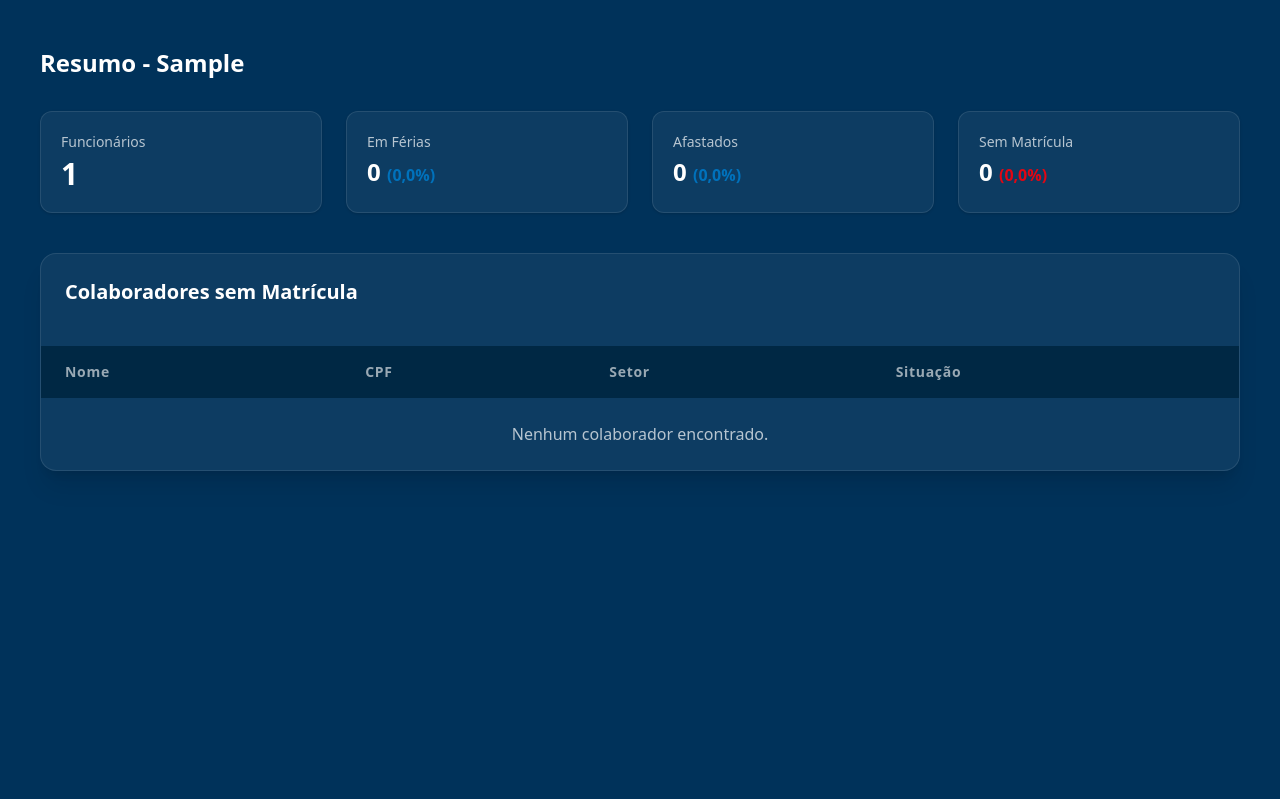
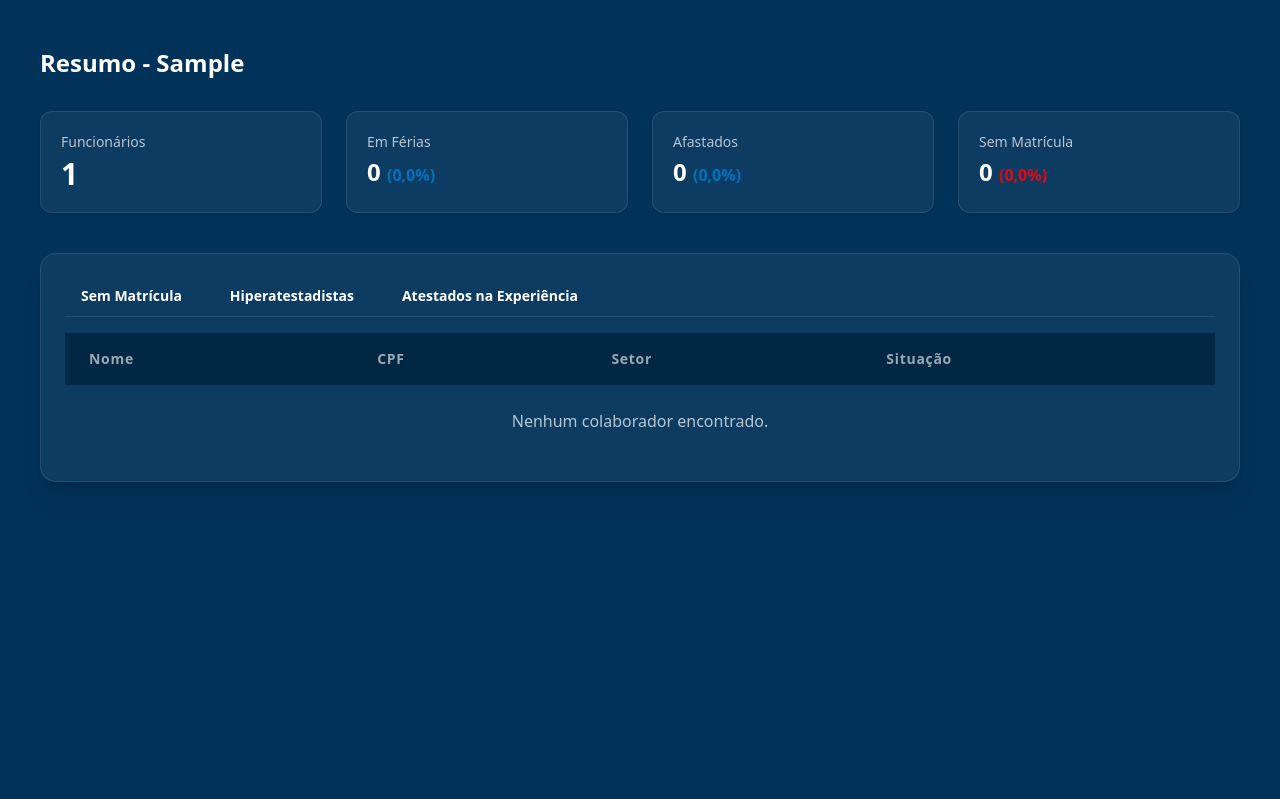
Before and after one commit to RiqueAlvess/portal, a Django app: page /dashboard/ in a window 1280 px wide. Shown: the part 67-866 px from the top of the page. Run offline with Django 5.2, Linux system fonts and the light colour scheme; a user stored in the database is signed in; tables that the repository leaves empty hold one stand-in row (values such as "Sample post").

Commit message:
Updt Overview

```diff
--- a/dashboard/templates/dashboard.html
+++ b/dashboard/templates/dashboard.html
@@ -12,23 +12,33 @@
       </div>
       <div class="bg-white/5 border border-white/10 rounded-xl p-5 shadow card-hover">
         <h3 class="text-sm text-white/70 mb-1">Em Férias</h3>
-        <p class="text-2xl font-semibold text-white">{{ total_ferias }} <span class="text-[#0072BC] text-base">({{ perc_ferias }}%)</span></p>
+        <p class="text-2xl font-semibold text-white">{{ total_ferias }}
+          <span class="text-[#0072BC] text-base">({{ perc_ferias }}%)</span>
+        </p>
       </div>
       <div class="bg-white/5 border border-white/10 rounded-xl p-5 shadow card-hover">
         <h3 class="text-sm text-white/70 mb-1">Afastados</h3>
-        <p class="text-2xl font-semibold text-white">{{ total_afastados }} <span class="text-[#0072BC] text-base">({{ perc_afastados }}%)</span></p>
+        <p class="text-2xl font-semibold text-white">{{ total_afastados }}
+          <span class="text-[#0072BC] text-base">({{ perc_afastados }}%)</span>
+        </p>
       </div>
       <div class="bg-white/5 border border-white/10 rounded-xl p-5 shadow card-hover">
         <h3 class="text-sm text-white/70 mb-1">Sem Matrícula</h3>
-        <p class="text-2xl font-semibold text-white">{{ total_sem_matricula }} <span class="text-[#E30613] text-base">({{ perc_sem_matricula }}%)</span></p>
+        <p class="text-2xl font-semibold text-white">{{ total_sem_matricula }}
+          <span class="text-[#E30613] text-base">({{ perc_sem_matricula }}%)</span>
+        </p>
       </div>
     </div>
 
     <div class="bg-white/5 border border-white/10 rounded-2xl shadow-xl overflow-hidden">
       <div class="p-6">
-        <h2 class="text-xl text-white font-semibold mb-4">Colaboradores sem Matrícula</h2>
+        <div class="flex space-x-4 border-b border-white/10 mb-4">
+          <button class="tab-button text-white py-2 px-4 text-sm font-semibold border-b-2 border-transparent hover:border-white active-tab" onclick="showTab('tab1')">Sem Matrícula</button>
+          <button class="tab-button text-white py-2 px-4 text-sm font-semibold border-b-2 border-transparent hover:border-white" onclick="showTab('tab2')">Hiperatestadistas</button>
+          <button class="tab-button text-white py-2 px-4 text-sm font-semibold border-b-2 border-transparent hover:border-white" onclick="showTab('tab3')">Atestados na Experiência</button>
         </div>
-      <div class="overflow-x-auto">
+
+        <div id="tab1" class="tab-content block">
           <table class="w-full border-collapse">
             <thead class="bg-[#002844]">
               <tr>
@@ -41,13 +51,7 @@
             <tbody class="divide-y divide-white/10">
               {% for f in colaboradores_sem_matricula %}
               <tr class="hover:bg-white/5 transition-colors">
-              <td class="flex items-center gap-2 px-6 py-4 text-white/90">
-                <svg xmlns="http://www.w3.org/2000/svg" width="18" height="18" viewBox="0 0 24 24" fill="none" stroke="currentColor" stroke-width="2" stroke-linecap="round" stroke-linejoin="round" class="text-white/60">
-                  <path d="M19 21v-2a4 4 0 0 0-4-4H9a4 4 0 0 0-4 4v2"></path>
-                  <circle cx="12" cy="7" r="4"></circle>
-                </svg>
-                {{ f.NOME }}
-              </td>
+                <td class="flex items-center gap-2 px-6 py-4 text-white/90">{{ f.NOME }}</td>
                 <td class="px-6 py-4 text-white/90">{{ f.CPF }}</td>
                 <td class="px-6 py-4 text-white/90">{{ f.NOMESETOR }}</td>
                 <td class="px-6 py-4">
@@ -62,7 +66,83 @@
             </tbody>
           </table>
         </div>
+
+        <div id="tab2" class="tab-content hidden">
+          <form method="get" class="flex items-center gap-3 mb-4">
+            <label for="periodo" class="text-white/70 text-sm">Período:</label>
+            <select id="periodo" name="periodo" onchange="this.form.submit()" class="bg-[#002844] text-white text-sm rounded px-3 py-1 border border-white/10">
+              <option value="semestre" {% if filtro_periodo == "semestre" %}selected{% endif %}>Últimos 6 meses</option>
+              <option value="trimestre" {% if filtro_periodo == "trimestre" %}selected{% endif %}>Últimos 3 meses</option>
+              <option value="mes" {% if filtro_periodo == "mes" %}selected{% endif %}>Últimos 30 dias</option>
+            </select>
+          </form>
+          <table class="w-full border-collapse">
+            <thead class="bg-[#002844] text-white/60">
+              <tr>
+                <th class="text-left px-6 py-4 text-sm tracking-wider">Nome</th>
+                <th class="text-left px-6 py-4 text-sm tracking-wider">Matrícula</th>
+                <th class="text-left px-6 py-4 text-sm tracking-wider">Atestados</th>
+                <th class="text-left px-6 py-4 text-sm tracking-wider">Dias Afastado</th>
+              </tr>
+            </thead>
+            <tbody class="divide-y divide-white/10">
+              {% for h in hiperatestadistas %}
+              <tr class="hover:bg-white/5 transition">
+                <td class="px-6 py-4 text-white/90">{{ h.NOME_FUNCIONARIO }}</td>
+                <td class="px-6 py-4 text-white/90">{{ h.MATRICULA_FUNC }}</td>
+                <td class="px-6 py-4 text-white/90">{{ h.total_atestados }}</td>
+                <td class="px-6 py-4 text-white/90">{{ h.total_dias }}</td>
+              </tr>
+              {% empty %}
+              <tr>
+                <td colspan="4" class="text-center py-6 text-white/70">Nenhum registro encontrado.</td>
+              </tr>
+              {% endfor %}
+            </tbody>
+          </table>
+        </div>
+
+        <div id="tab3" class="tab-content hidden">
+          <table class="w-full border-collapse">
+            <thead class="bg-[#002844] text-white/60">
+              <tr>
+                <th class="text-left px-6 py-4 text-sm tracking-wider">Nome</th>
+                <th class="text-left px-6 py-4 text-sm tracking-wider">CPF</th>
+                <th class="text-left px-6 py-4 text-sm tracking-wider">Atestados</th>
+                <th class="text-left px-6 py-4 text-sm tracking-wider">Dias Afastado</th>
+              </tr>
+            </thead>
+            <tbody class="divide-y divide-white/10">
+              {% for a in atestados_experiencia %}
+              <tr class="hover:bg-white/5 transition">
+                <td class="px-6 py-4 text-white/90">{{ a.NOME_FUNCIONARIO }}</td>
+                <td class="px-6 py-4 text-white/90">{{ a.funcionario__CPF }}</td>
+                <td class="px-6 py-4 text-white/90">{{ a.total_atestados }}</td>
+                <td class="px-6 py-4 text-white/90">{{ a.total_dias }}</td>
+              </tr>
+              {% empty %}
+              <tr>
+                <td colspan="4" class="text-center py-6 text-white/70">Nenhum registro encontrado.</td>
+              </tr>
+              {% endfor %}
+            </tbody>
+          </table>
         </div>
       </div>
     </div>
+  </div>
+</div>
+
+<script>
+  function showTab(id) {
+    document.querySelectorAll('.tab-content').forEach(el => el.classList.add('hidden'));
+    document.querySelectorAll('.tab-button').forEach(el => el.classList.remove('active-tab'));
+    document.getElementById(id).classList.remove('hidden');
+    event.target.classList.add('active-tab');
+  }
+
+  document.addEventListener('DOMContentLoaded', () => {
+    document.querySelector('.tab-button').classList.add('active-tab');
+  });
+</script>
 {% endblock %}
--- a/dashboard/views.py
+++ b/dashboard/views.py
@@ -3,11 +3,9 @@ from django.contrib.auth.decorators import login_required
 from django.views.decorators.http import require_POST
 from dashboard.models import EmpresaAtivaUsuario, UsuarioEmpresa, Empresa
 from funcionarios.models import Funcionario
-
-from django.shortcuts import render, redirect
-from django.contrib.auth.decorators import login_required
-from dashboard.models import EmpresaAtivaUsuario
-from funcionarios.models import Funcionario
+from datetime import timedelta, date
+from django.db.models import Count, Sum, F
+from absenteismo.models import Absenteismo
 
 @login_required
 def dashboard(request):
@@ -18,17 +16,63 @@ def dashboard(request):
 
     funcionarios = Funcionario.objects.filter(
         empresa=empresa_ativa
-    ).exclude(NOME__iexact='nomegenerico')
+    ).exclude(NOME__istartswith='nomegenerico')
 
     total_funcionarios = funcionarios.count()
     total_ferias = funcionarios.filter(SITUACAO="Férias").count()
     total_afastados = funcionarios.filter(SITUACAO="Afastado").count()
-
     sem_matricula = funcionarios.filter(MATRICULAFUNCIONARIO__startswith='semmatricula')
 
     perc_ferias = round((total_ferias / total_funcionarios) * 100, 1) if total_funcionarios else 0
     perc_afastados = round((total_afastados / total_funcionarios) * 100, 1) if total_funcionarios else 0
     perc_sem_matricula = round((sem_matricula.count() / total_funcionarios) * 100, 1) if total_funcionarios else 0
+
+    filtro_periodo = request.GET.get('periodo', 'semestre')
+    dias_por_periodo = {
+        'mes': 30,
+        'trimestre': 90,
+        'semestre': 180
+    }
+    dias = dias_por_periodo.get(filtro_periodo, 180)
+    data_limite = date.today() - timedelta(days=dias)
+    limite_atestados = {'mes': 2, 'trimestre': 6, 'semestre': 12}.get(filtro_periodo, 12)
+
+    abs_periodo = Absenteismo.objects.filter(
+        empresa=empresa_ativa,
+        DT_INICIO_ATESTADO__gte=data_limite
+    ).exclude(NOME_FUNCIONARIO__istartswith='nomegenerico') \
+     .exclude(funcionario__isnull=True)
+
+    hiperatestadistas = (
+        abs_periodo.values('MATRICULA_FUNC', 'NOME_FUNCIONARIO')
+        .annotate(
+            total_atestados=Count('id'),
+            total_dias=Sum('DIAS_AFASTADOS')
+        )
+        .filter(total_atestados__gte=limite_atestados)
+        .order_by('-total_atestados')
+    )
+
+    hoje = date.today()
+    experiencia_limite = hoje - timedelta(days=90)
+
+    abs_experiencia = Absenteismo.objects.filter(
+        empresa=empresa_ativa,
+        funcionario__isnull=False,
+        funcionario__DATA_ADMISSAO__gte=experiencia_limite,
+        funcionario__DATA_ADMISSAO__isnull=False,
+        DT_INICIO_ATESTADO__gte=F('funcionario__DATA_ADMISSAO'),
+        DT_INICIO_ATESTADO__lte=F('funcionario__DATA_ADMISSAO') + timedelta(days=90)
+    ).exclude(NOME_FUNCIONARIO__istartswith='nomegenerico')
+
+    atestados_experiencia = (
+        abs_experiencia.values('MATRICULA_FUNC', 'NOME_FUNCIONARIO', 'funcionario__CPF')
+        .annotate(
+            total_atestados=Count('id'),
+            total_dias=Sum('DIAS_AFASTADOS')
+        )
+        .order_by('-total_atestados')
+    )
 
     return render(request, "dashboard.html", {
         "empresa_ativa": empresa_ativa,
@@ -40,6 +84,9 @@ def dashboard(request):
         "total_sem_matricula": sem_matricula.count(),
         "perc_sem_matricula": perc_sem_matricula,
         "colaboradores_sem_matricula": sem_matricula,
+        "hiperatestadistas": hiperatestadistas,
+        "atestados_experiencia": atestados_experiencia,
+        "filtro_periodo": filtro_periodo,
     })
 
 
```
Lines whose indentation alone changed are shown as unchanged.
